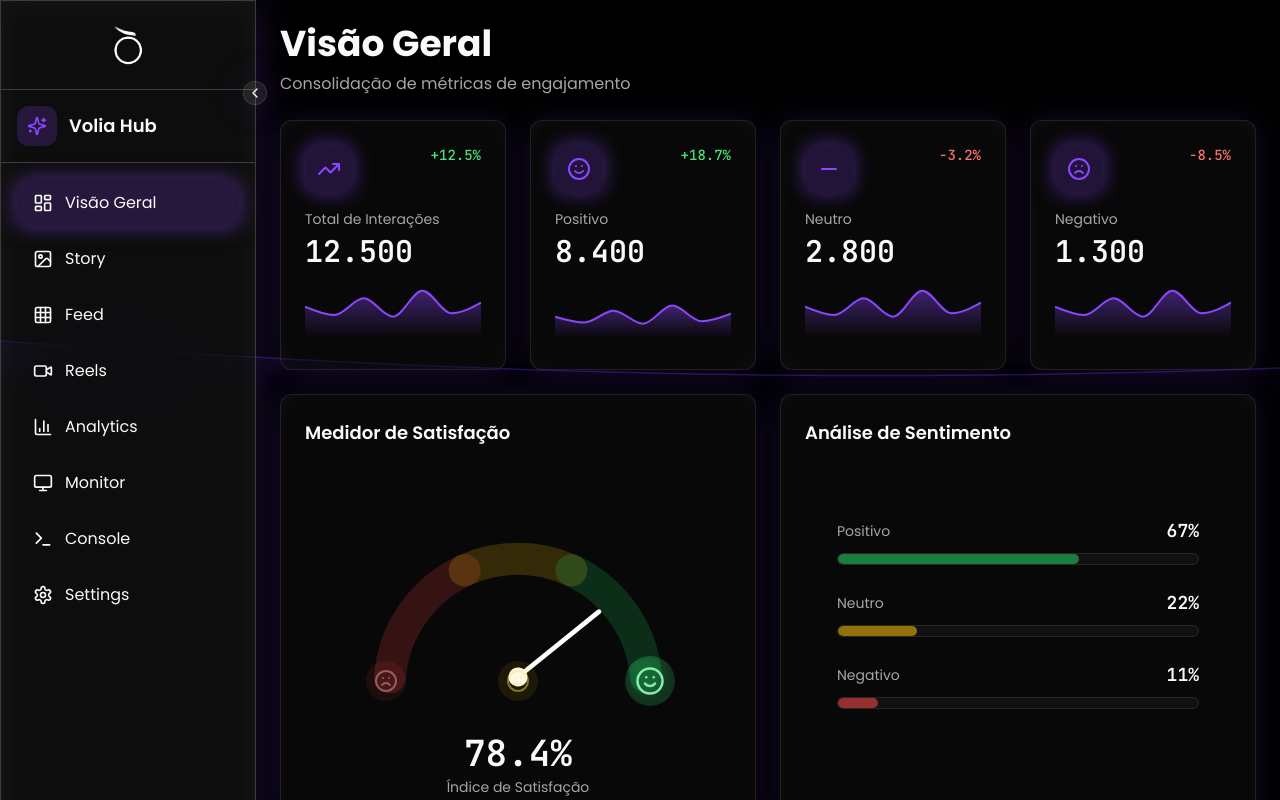
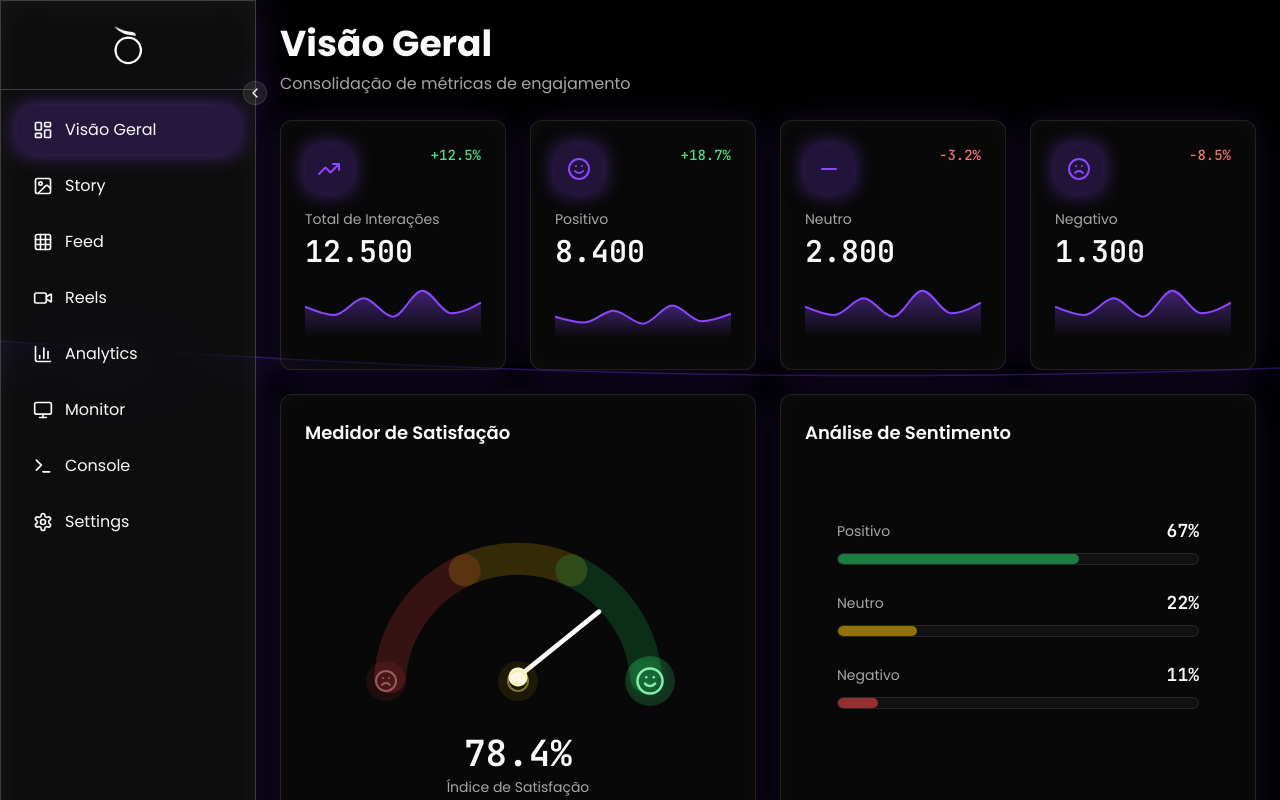
Before and after one commit to Bazilisco/Volia-Dashboard, a React (Vite) app: page / in a window 1280 px wide. Both pictures are taken after typing "name@example.com", "Sample123" into the empty fields and a click on the button "Entrar". Shown: the top 800 px of the page. Built offline with nearby package versions, Linux system fonts and the light colour scheme; the HTML template or start-up script is replaced by a standard one.

Commit message:
Reverted to commit b9e7de2db66e66d3ed7f4c2016b0ce62bd00d790

```diff
--- a/src/components/DashboardSidebar.tsx
+++ b/src/components/DashboardSidebar.tsx
@@ -10,7 +10,6 @@ import {
   Settings,
   ChevronLeft,
   ChevronRight,
-  Sparkles,
 } from 'lucide-react';
 import { cn } from '@/lib/utils';
 import voliaLogo from '@/assets/volia-logo.png';
@@ -46,19 +45,6 @@ export const DashboardSidebar = ({ collapsed, onToggle }: DashboardSidebarProps)
           <img src={voliaLogo} alt="VOLIA" className="h-10 w-auto mx-auto" />
         ) : (
           <img src={voliaLogoMini} alt="VOLIA" className="h-10 w-10 mx-auto object-contain" />
-        )}
-      </div>
-
-      {/* Volia Hub */}
-      <div className={cn(
-        "p-4 border-b border-white/20 flex items-center gap-3",
-        collapsed ? "justify-center" : ""
-      )}>
-        <div className="w-10 h-10 rounded-lg bg-primary/20 flex items-center justify-center">
-          <Sparkles className="w-5 h-5 text-primary" />
-        </div>
-        {!collapsed && (
-          <span className="text-lg font-semibold text-foreground">Volia Hub</span>
         )}
       </div>
 
```
